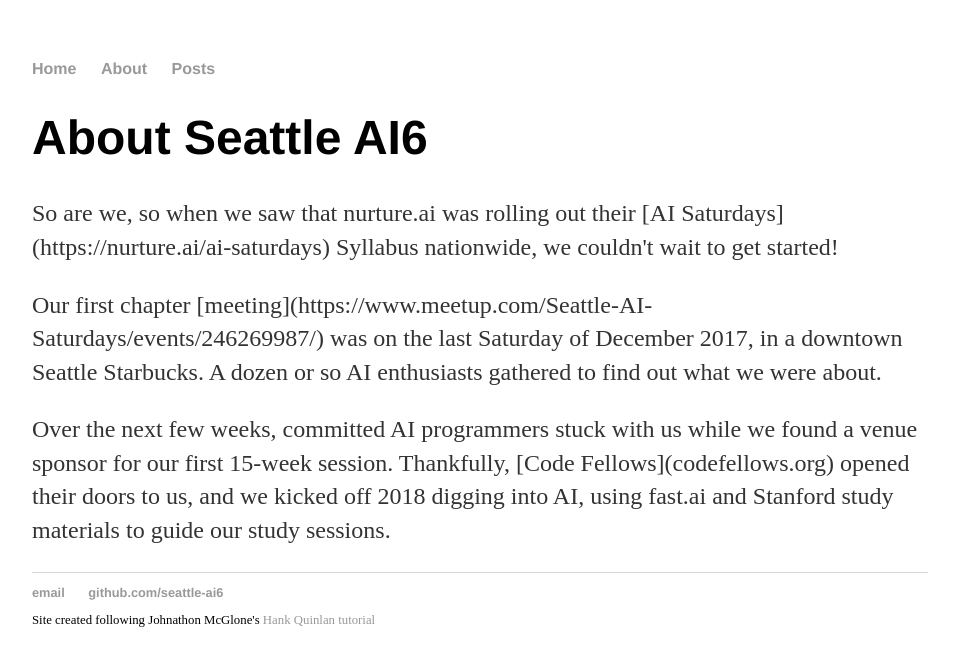
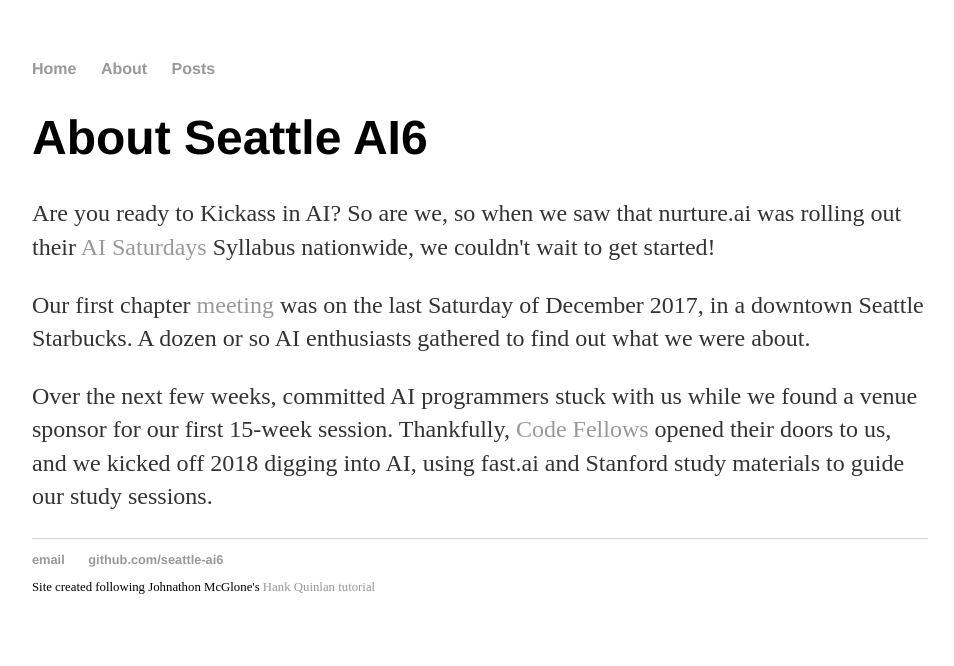
Before and after one commit to seattle-ai6/seattle-ai6.github.io, a Jekyll site: the page built from about/index.html, in a window 1280 px wide. Shown: the top 666 px of the page, without its empty margins (160-1114 px from the left). Built offline with Jekyll 4.4.1, drawn with Linux system fonts in a browser that asks for light colours.

Commit message:
Update index.html
Replaced markdown with html

```diff
--- a/about/index.html
+++ b/about/index.html
@@ -4,7 +4,7 @@ title: About Seattle AI6
 ---
 <div class="blurb">
 	<h1>About Seattle AI6</h1>
-	<p>So are we, so when we saw that nurture.ai was rolling out their [AI Saturdays](https://nurture.ai/ai-saturdays) Syllabus nationwide, we couldn't wait to get started!</p>
-  <p>Our first chapter [meeting](https://www.meetup.com/Seattle-AI-Saturdays/events/246269987/) was on the last Saturday of December 2017, in a downtown Seattle Starbucks. A dozen or so AI enthusiasts gathered to find out what we were about.</p>
-  <p>Over the next few weeks, committed AI programmers stuck with us while we found a venue sponsor for our first 15-week session. Thankfully, [Code Fellows](codefellows.org) opened their doors to us, and we kicked off 2018 digging into AI, using fast.ai and Stanford study materials to guide our study sessions.</p>
+	<p>Are you ready to Kickass in AI? So are we, so when we saw that nurture.ai was rolling out their <a href="https://nurture.ai/ai-saturdays" target=_blank>AI Saturdays</a> Syllabus nationwide, we couldn't wait to get started!</p>
+  <p>Our first chapter <a href="https://www.meetup.com/Seattle-AI-Saturdays/events/246269987/" target=_blank>meeting</a> was on the last Saturday of December 2017, in a downtown Seattle Starbucks. A dozen or so AI enthusiasts gathered to find out what we were about.</p>
+  <p>Over the next few weeks, committed AI programmers stuck with us while we found a venue sponsor for our first 15-week session. Thankfully, <a href="http://codefellows.org" target= _blank>Code Fellows</a> opened their doors to us, and we kicked off 2018 digging into AI, using fast.ai and Stanford study materials to guide our study sessions.</p>
 </div><!-- /.blurb -->
```
